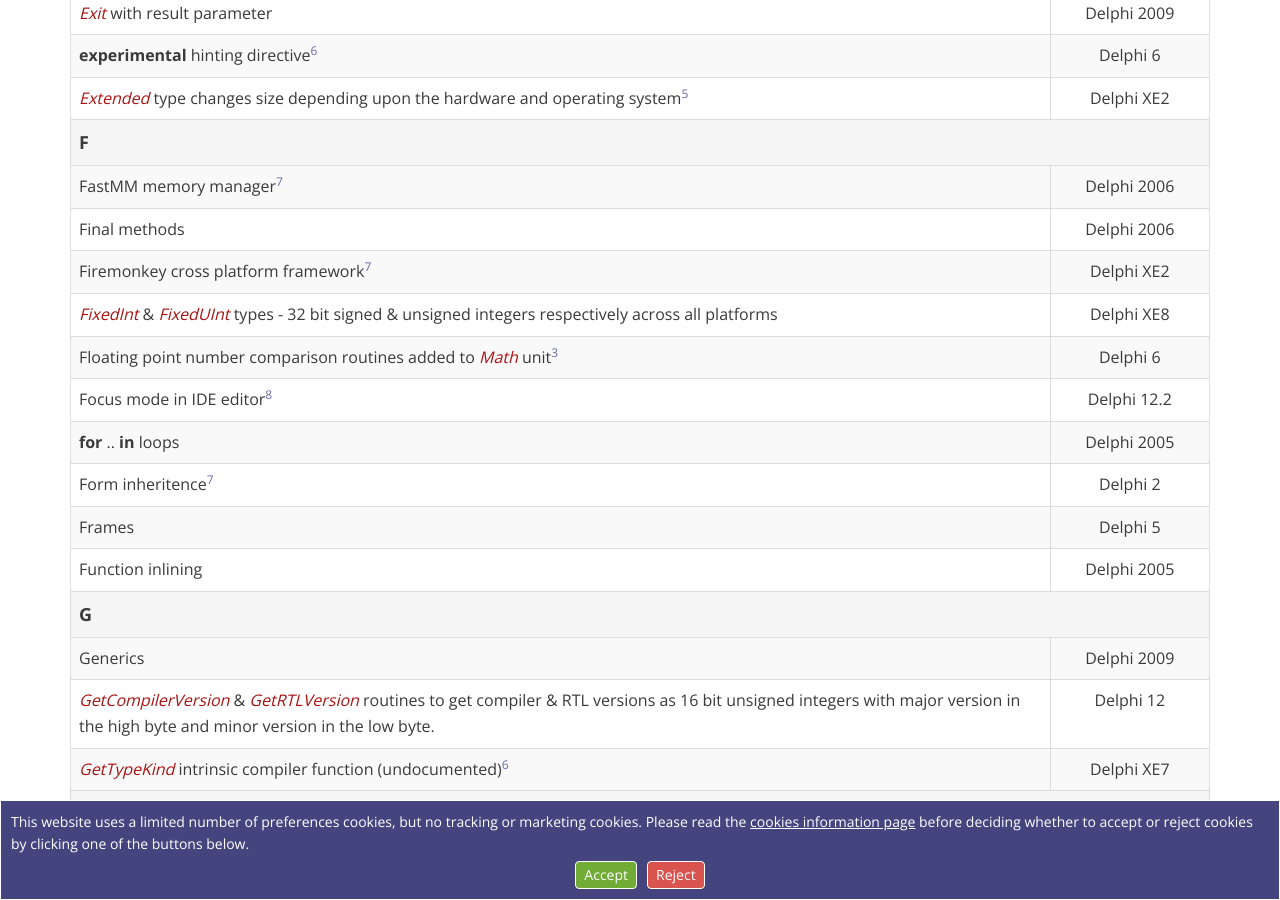
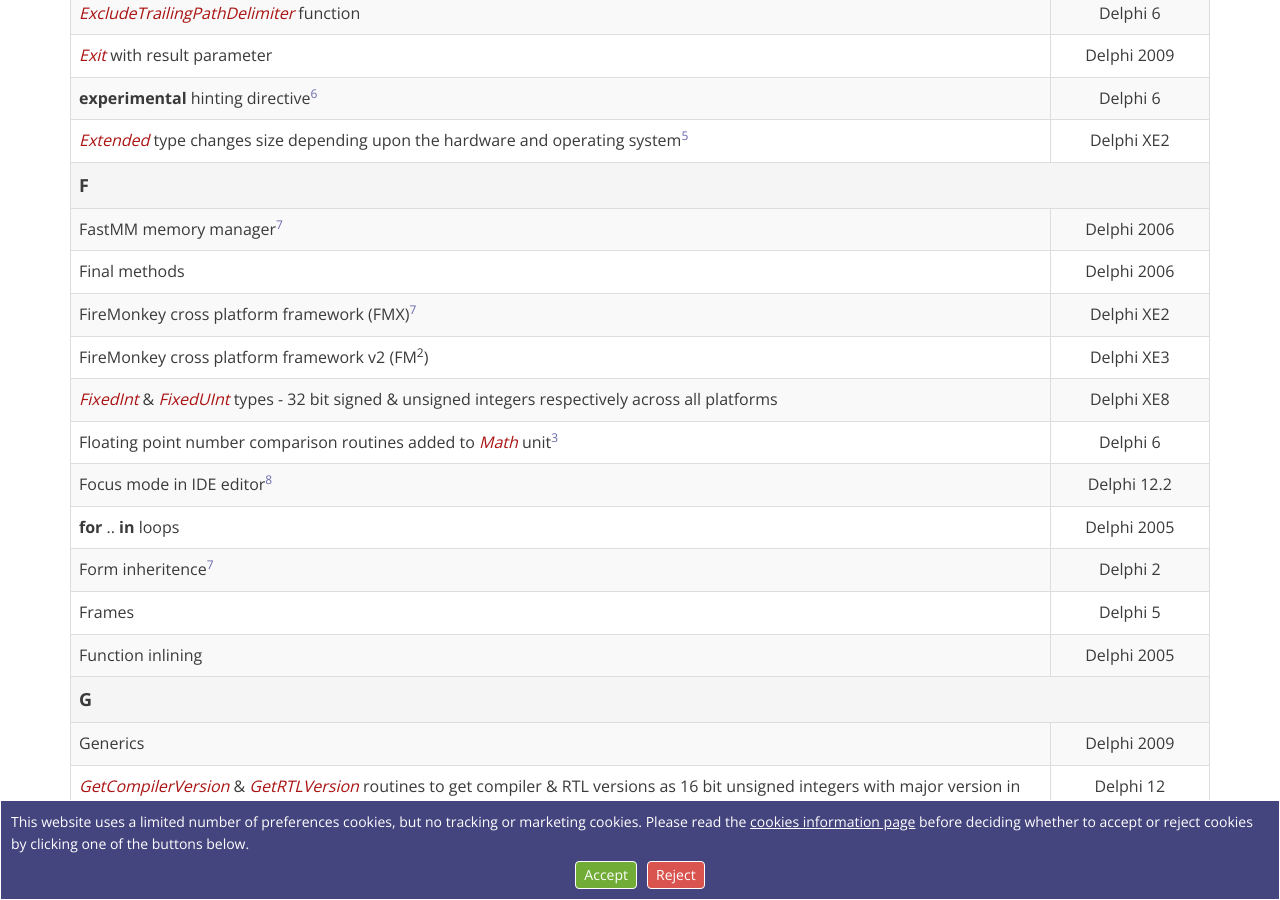
Before and after one commit to delphidabbler/delphidabbler.github.io, a Jekyll site: the page built from notes/version-features.html, in a window 1280 px wide and 900 px high, scrolled down 3336 px. Built offline with Jekyll 4.4.1, drawn with Linux system fonts in a browser that asks for light colours; some of the changed text lies outside the part shown.

Commit message:
2 new entries in Delphi Version Features

```diff
--- a/notes/version-features.html
+++ b/notes/version-features.html
@@ -194,6 +194,10 @@
                     <td>Delphi 2006</td>
                 </tr>
                 <tr>
+                    <td>Actions &amp; action lists</td>
+                    <td>Delphi 4</td>
+                </tr>
+                <tr>
                     <td>Android 32 bit compiler &amp; support<a href="#footnote-7" title="Source: David I's presentation"><sup>7</sup></a></td>
                     <td>Delphi XE5</td>
                 </tr>
@@ -382,8 +386,12 @@
                     <td>Delphi 2006</td>
                 </tr>
                 <tr>
-                    <td>Firemonkey cross platform framework<a href="#footnote-7" title="Source: David I's presentation"><sup>7</sup></a></td>
+                    <td>FireMonkey cross platform framework (FMX)<a href="#footnote-7" title="Source: David I's presentation"><sup>7</sup></a></td>
                     <td>Delphi XE2</td>
+                </tr>
+                <tr>
+                    <td>FireMonkey cross platform framework v2 (FM<sup>2</sup>)</td>
+                    <td>Delphi XE3</td>
                 </tr>
                 <tr>
                     <td><var>FixedInt</var> &amp; <var>FixedUInt</var> types - 32 bit signed &amp; unsigned integers respectively across all platforms</td>
```
